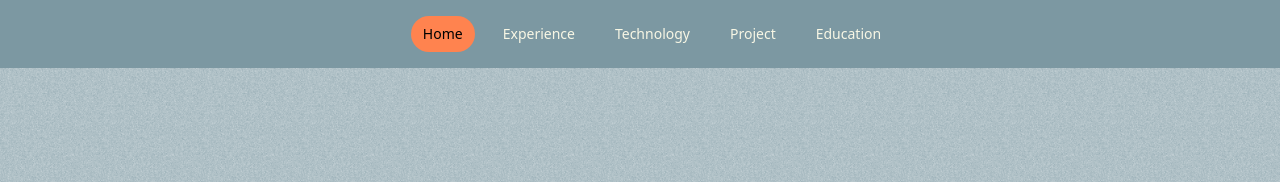
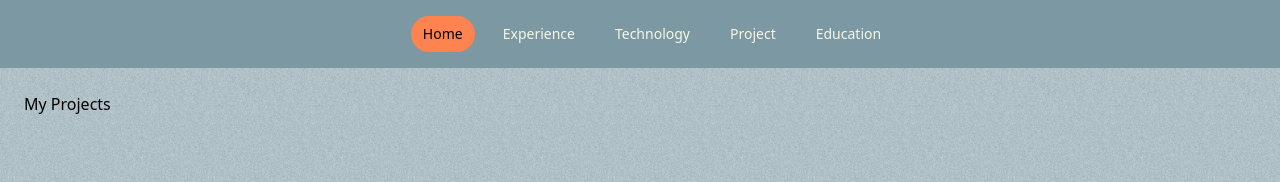
Before and after one commit to hardikpatel2906/my-portfolio, a React (Create React App) app: page /project in a window 1280 px wide. Shown: the top 182 px of the page. Built offline with nearby package versions, Linux system fonts and the light colour scheme.

Commit message:
Add Routing for project page

```diff
--- a/src/App.js
+++ b/src/App.js
@@ -5,6 +5,7 @@ import Home from './components/Home';
 import Technology from './components/Technology';
 import Education from './components/Education';
 import { BrowserRouter as Router, Routes, Route, Link } from "react-router-dom";
+import Project from './components/Project';
 
 function App() {
   return (
@@ -16,6 +17,7 @@ function App() {
             <Route path="/" element={<Home />} />
             <Route path="/technology" element={<Technology />} />
             <Route path="/education" element={<Education />} />
+            <Route path="/project" element={<Project />} />
           </Routes>
         </div>
         <Footer />
--- a/src/components/Navbar.js
+++ b/src/components/Navbar.js
@@ -3,7 +3,7 @@ const Navbar = () => {
         { name: 'Home', href: '/', current: true },
         { name: 'Experience', href: '#', current: false },
         { name: 'Technology', href: '/technology', current: false },
-        { name: 'Project', href: '#', current: false },
+        { name: 'Project', href: '/project', current: false },
         { name: 'Education', href: '/education', current: false },
     ];
 
--- a/src/components/Project.js
+++ b/src/components/Project.js
@@ -0,0 +1,8 @@
+const Project = () => {
+    return (
+        <>
+            <h1>My Projects</h1>
+        </>
+    )
+};
+export default Project;
```
